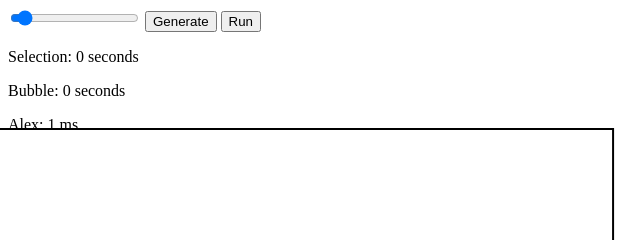
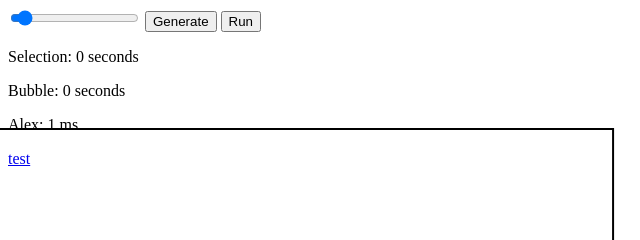
Before and after one commit to sinndu/sinndu.github.io, a plain HTML site: page index.html in a window 1280 px wide. Shown: the top 240 px of the page, 0-640 px from the left. Drawn offline with Linux system fonts and the light colour scheme.

Commit message:
Update index.html

```diff
--- a/index.html
+++ b/index.html
@@ -19,5 +19,7 @@
 <!--scripts-->
 <script src="scripts/main.js"></script>
 
+<a href="sac/sac.html">test</a>
+
 </body>
 </html>
```
